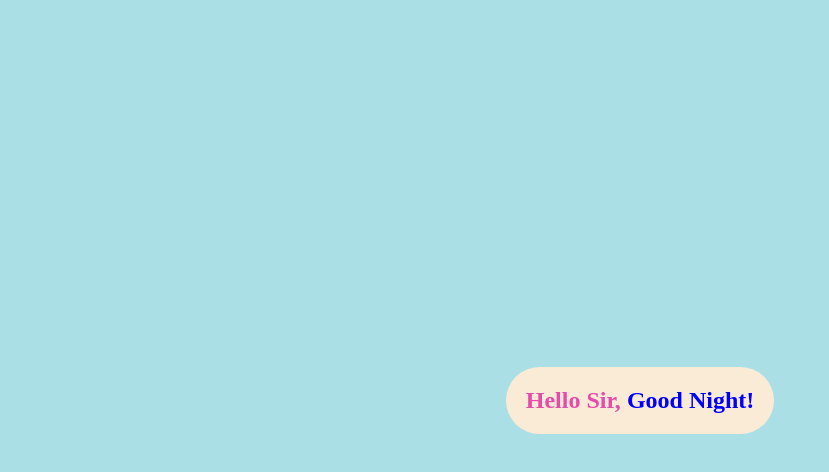
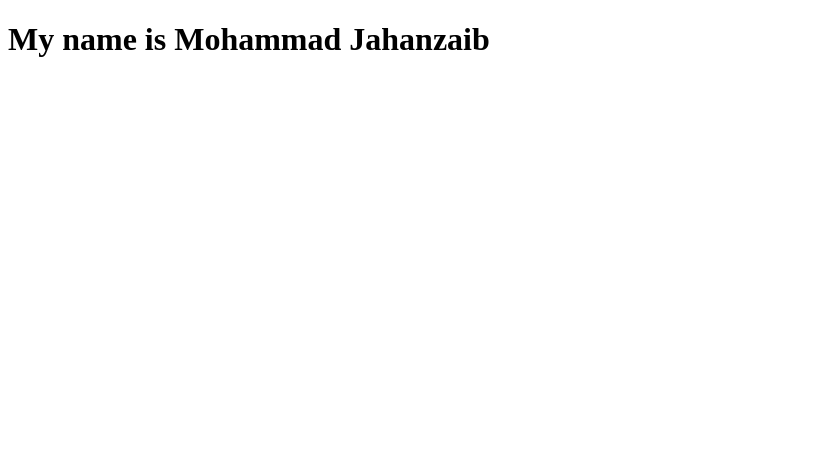
Before and after one commit to Jahanzaib0070/firstreactapp, a React (Create React App) app: page / in a window 1280 px wide. Shown: the top 472 px of the page, without its empty margins (0-829 px from the left). Built offline with nearby package versions, Linux system fonts and the light colour scheme; a web font is replaced by a local one.

Commit message:
Context Api Practice

```diff
--- /dev/null
+++ b/src/ContextApiPractice/CompA.jsx
@@ -0,0 +1,10 @@
+import React from "react";
+import CompB from "./CompB";
+
+const CompA = ()=>{
+    return <>
+        <CompB />
+    </>
+}
+
+export default CompA;
--- /dev/null
+++ b/src/ContextApiPractice/CompB.jsx
@@ -0,0 +1,10 @@
+import React from "react";
+import CompC from "./CompC";
+
+const CompB = ()=>{
+    return <>
+        <CompC />
+    </>
+}
+
+export default CompB;
--- /dev/null
+++ b/src/ContextApiPractice/CompC.jsx
@@ -0,0 +1,16 @@
+import React from "react";
+import { myName } from "./ContextApi";
+
+const CompC = ()=>{
+    return <>
+        <myName.Consumer>
+        {
+            (name)=>{
+                return <h1>My name is {name}</h1>
+            }
+        }
+        </myName.Consumer>
+    </>
+}
+
+export default CompC;
--- /dev/null
+++ b/src/ContextApiPractice/ContextApi.jsx
@@ -0,0 +1,15 @@
+import React, { createContext } from "react";
+import CompA from "./CompA";
+
+const myName = createContext();
+const ContextApi = ()=>{
+
+    return (<>
+        <myName.Provider value={"Mohammad Jahanzaib"}>
+            <CompA />
+        </myName.Provider>
+    </>);
+}
+
+export default ContextApi;
+export {myName};
--- a/src/index.js
+++ b/src/index.js
@@ -1,12 +1,15 @@
 import React from 'react';
 import ReactDOM from 'react-dom';
-import "./index.css";
-import App from './App';
-import Calculator from './Calculator';
-import NetflixCard from './NetflixCard';
-import NetflixMain from './NetflixMain';
+// import "./index.css";
+// import App from './App';
+// import Calculator from './Calculator';
+// import NetflixCard from './NetflixCard';
+// import NetflixMain from './NetflixMain';
+import ContextApi from './ContextApiPractice/ContextApi';
 
 ReactDOM.render(
-  <App />
+  <>
+  <ContextApi />
+  </>
   , document.getElementById("root")
 );
```
Also changed, not shown: src/contextApi.js (deleted).
